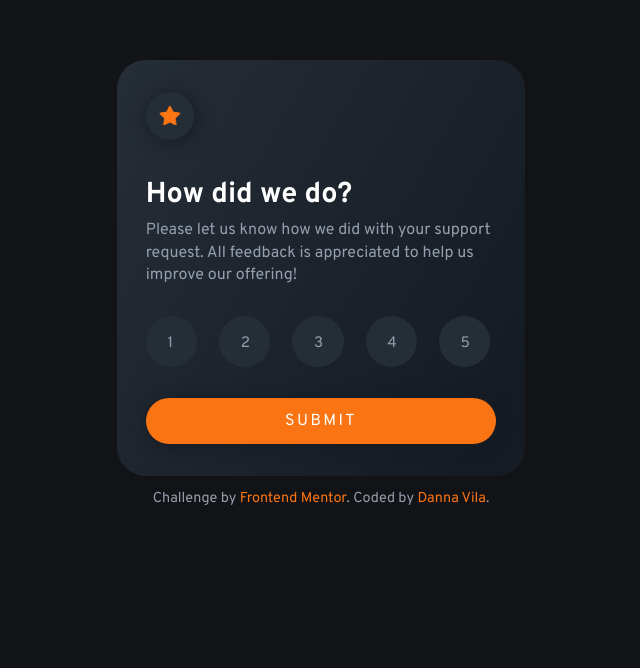
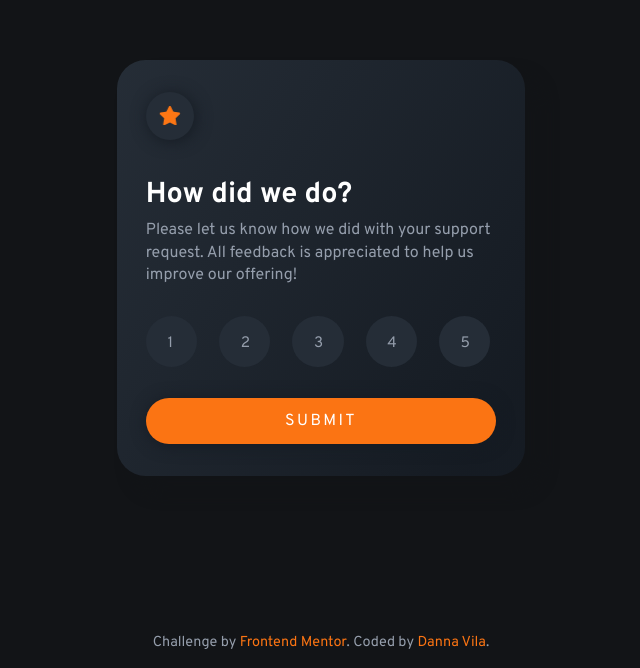
Before and after one commit to dannxvc/interactive-rating-component, a website built with webpack: page index.html in a window 1280 px wide. Shown: the part 132-800 px from the top of the page, without its empty margins (319-959 px from the left). Built offline with nearby package versions, Linux system fonts and the light colour scheme.

Commit message:
Fix attribution position

```diff
--- a/assets/css/main.css
+++ b/assets/css/main.css
@@ -21,6 +21,7 @@ body{
     font-family: 'Overpass', sans-serif;
     color: var(--white);
     min-height: 100vh;
+    max-height: 100vh;
     display: flex;
     flex-direction: column;
     justify-content: center;
@@ -44,7 +45,7 @@ p{
 }
 .attribution{
     position: absolute;
-    bottom: 10rem;
+    bottom: 1rem;
     font-size: .7rem;
     color: var(--light-gray);
     text-align: center;
```
Also changed, not shown: dist/index.html, 2 other files.
